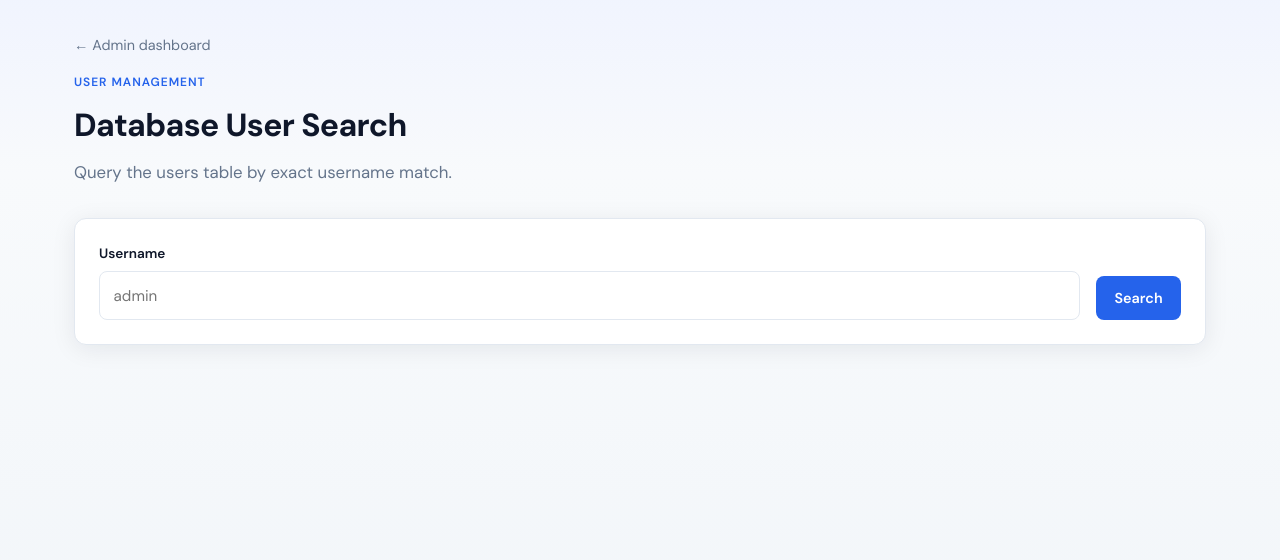
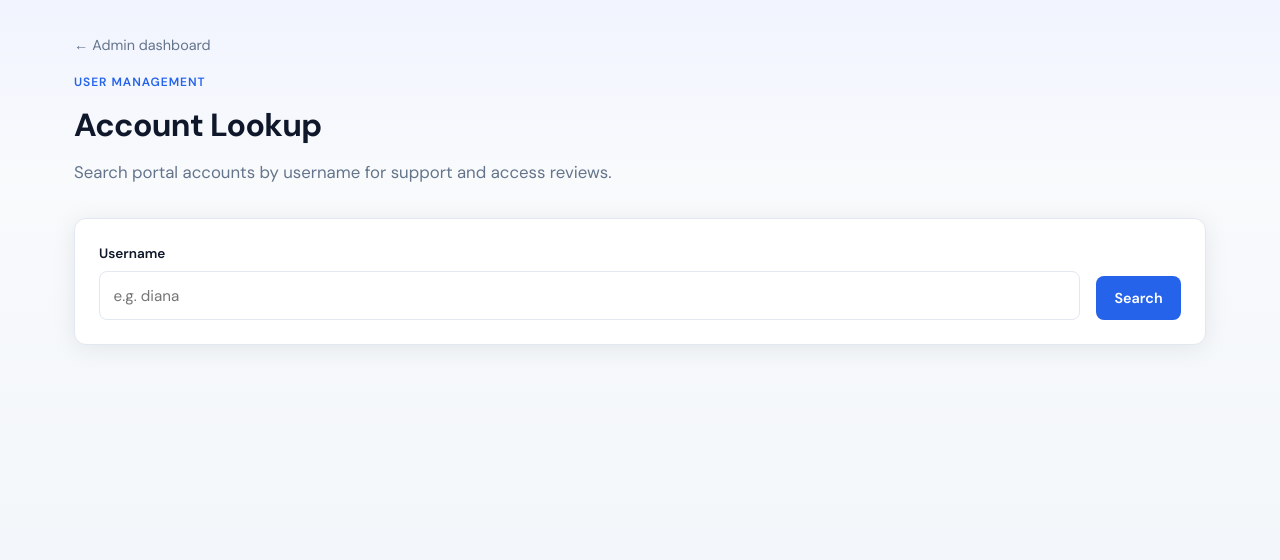
Before and after one commit to Artdianic94/FakeCompany, a Flask app: page /admin/search in a window 1280 px wide. Shown: the part 65-625 px from the top of the page. Run offline with Flask 3, Linux system fonts and the light colour scheme; a user stored in the database is signed in; data comes from the database, SQL or seed files in the repository.

Commit message:
Make admin account lookup realistic; hide SQL details from the UI.
Remove executed-query display and password column from search results.
SQL injection remains on the username parameter and must be found via testing.

```diff
--- a/app.py
+++ b/app.py
@@ -280,20 +280,28 @@ def admin():
 @admin_required
 def admin_search():
     results = None
-    query_display = ""
-    username = request.values.get("username", "")
+    error = None
+    username = request.values.get("username", "").strip()
 
     if username:
-        query_display = f"SELECT * FROM users WHERE username = '{username}'"
-        cursor = get_db().cursor()
-        cursor.execute(query_display)
-        results = cursor.fetchall()
+        query = (
+            "SELECT id, username, role, email "
+            f"FROM users WHERE username = '{username}'"
+        )
+        try:
+            cursor = get_db().cursor()
+            cursor.execute(query)
+            results = cursor.fetchall()
+        except sqlite3.Error:
+            error = "Unable to complete search. Please check your input and try again."
+            results = []
 
     return render_template(
         "admin_search.html",
         results=results,
         username=username,
-        query_display=query_display,
+        error=error,
+        searched=bool(username),
     )
 
 
--- a/templates/admin.html
+++ b/templates/admin.html
@@ -23,8 +23,8 @@
         </a>
         <a href="{{ url_for('admin_search') }}" class="action-card">
             <div class="action-icon">🔍</div>
-            <h3>User Search</h3>
-            <p>Look up accounts in the corporate user database by username.</p>
+            <h3>Account Lookup</h3>
+            <p>Find portal accounts by username for support and access reviews.</p>
         </a>
         <a href="{{ url_for('admin_change_password') }}" class="action-card">
             <div class="action-icon">🔑</div>
--- a/templates/admin_search.html
+++ b/templates/admin_search.html
@@ -1,13 +1,13 @@
 {% extends "base.html" %}
 
-{% block title %}User Search{% endblock %}
+{% block title %}Account Lookup{% endblock %}
 
 {% block content %}
 <section class="page-header">
     <a href="{{ url_for('admin') }}" class="back-link">&larr; Admin dashboard</a>
     <p class="eyebrow">User Management</p>
-    <h1>Database User Search</h1>
-    <p class="page-lead">Query the users table by exact username match.</p>
+    <h1>Account Lookup</h1>
+    <p class="page-lead">Search portal accounts by username for support and access reviews.</p>
 </section>
 
 <section class="section">
@@ -15,30 +15,26 @@
         <form method="GET" class="inline-search-form">
             <div class="form-group form-group-flex">
                 <label for="username">Username</label>
-                <input type="text" id="username" name="username" value="{{ username }}" placeholder="admin" required>
+                <input type="text" id="username" name="username" value="{{ username }}" placeholder="e.g. diana" required>
             </div>
             <button type="submit" class="btn btn-primary">Search</button>
         </form>
     </div>
 
-    {% if query_display %}
-    <div class="code-panel">
-        <span class="code-label">Executed query</span>
-        <pre class="code-block">{{ query_display }}</pre>
-    </div>
+    {% if error %}
+    <div class="flash flash-error">{{ error }}</div>
     {% endif %}
 
-    {% if results is not none %}
+    {% if searched %}
     <div class="results-panel">
-        <h2>Results ({{ results|length }} row{{ 's' if results|length != 1 }})</h2>
+        <h2>Search results ({{ results|length }})</h2>
         {% if results %}
         <div class="table-wrap">
             <table class="data-table">
                 <thead>
                     <tr>
-                        <th>ID</th>
+                        <th>Account ID</th>
                         <th>Username</th>
-                        <th>Password</th>
                         <th>Role</th>
                         <th>Email</th>
                     </tr>
@@ -48,16 +44,15 @@
                     <tr>
                         <td>{{ row[0] }}</td>
                         <td><code>{{ row[1] }}</code></td>
-                        <td class="mono sensitive">{{ row[2] }}</td>
-                        <td><span class="badge">{{ row[3] }}</span></td>
-                        <td>{{ row[4] }}</td>
+                        <td><span class="badge">{{ row[2] }}</span></td>
+                        <td>{{ row[3] }}</td>
                     </tr>
                     {% endfor %}
                 </tbody>
             </table>
         </div>
         {% else %}
-        <div class="empty-state">No users matched your search.</div>
+        <div class="empty-state">No accounts matched that username.</div>
         {% endif %}
     </div>
     {% endif %}
```
Also changed, not shown: REPORT_TEMPLATE.md (+31 -18 lines), README.md.
